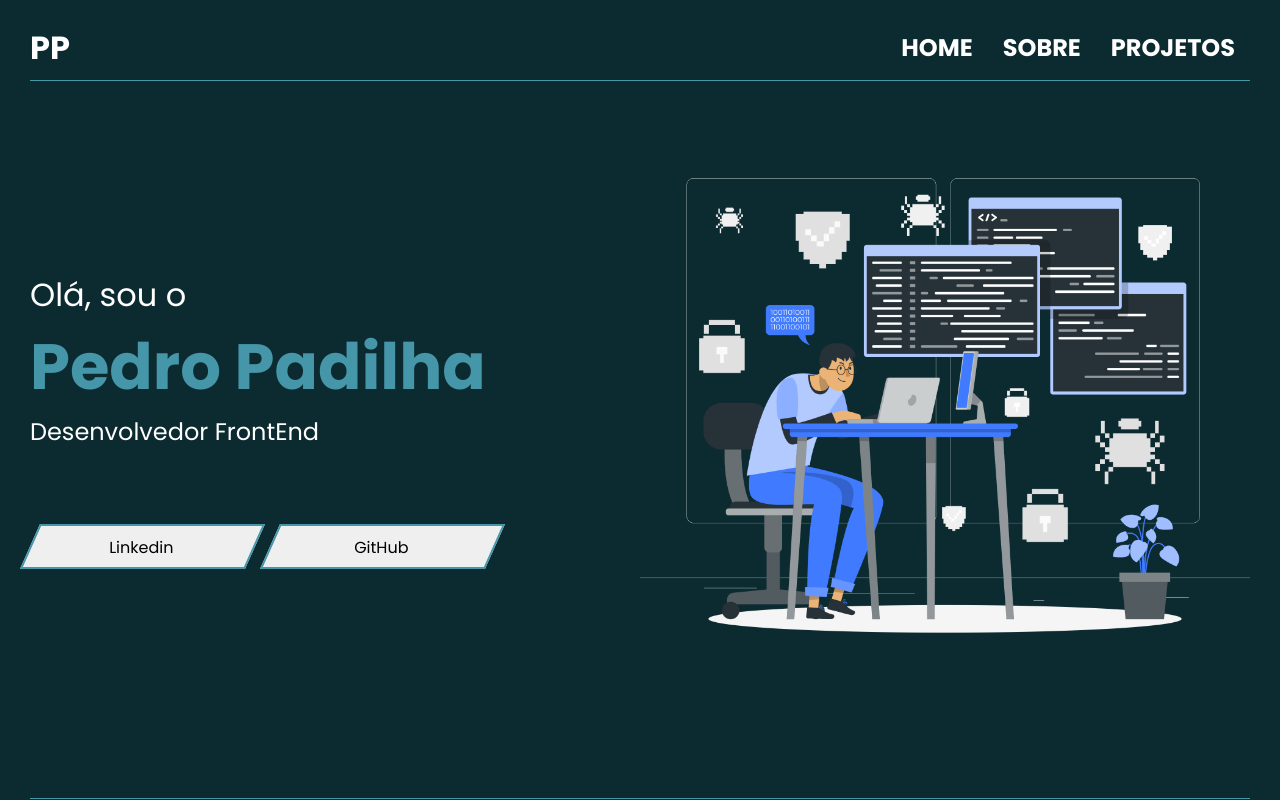
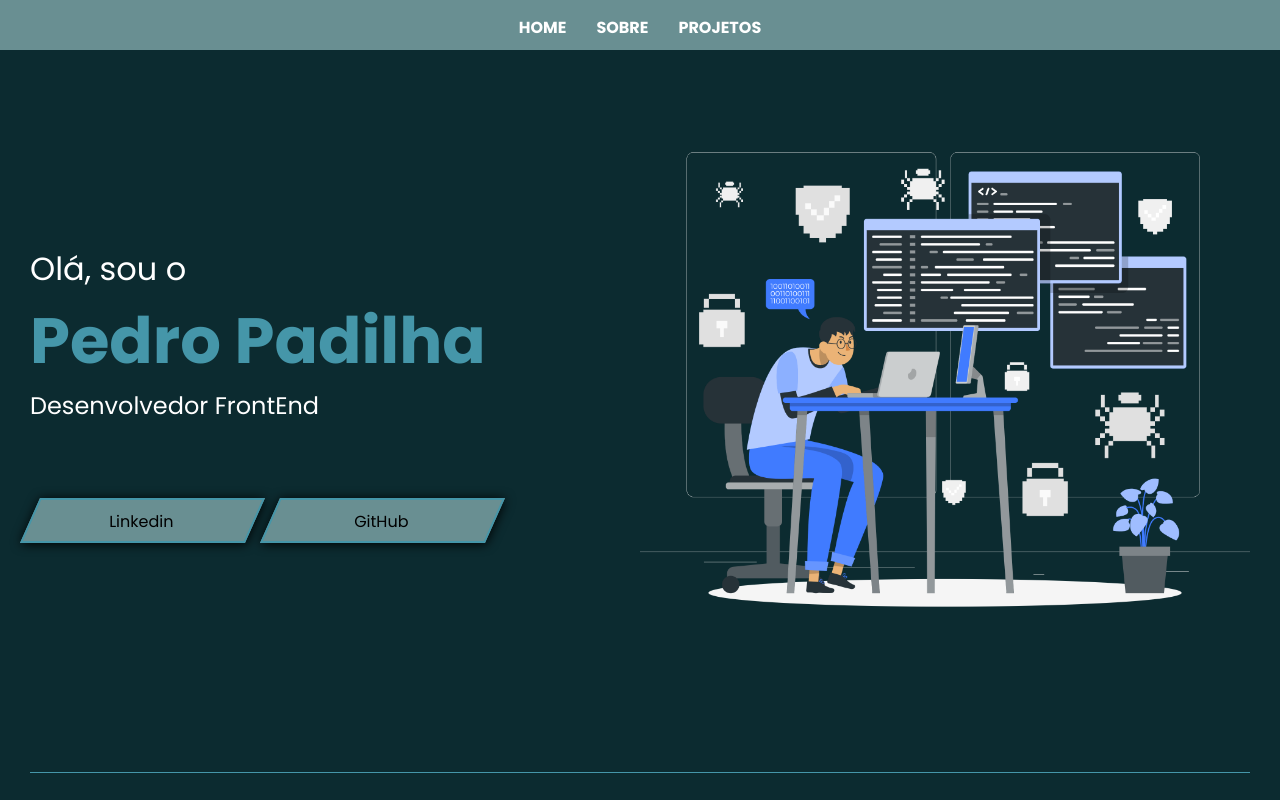
Before and after one commit to pedropadilhan/portfolio, a plain HTML site: page index.html in a window 1280 px wide. Shown: the top 800 px of the page. Drawn offline with Linux system fonts and the light colour scheme.

Commit message:
menu fixo
preciso melhorar os botões de redes sociais

```diff
--- a/estilos.css
+++ b/estilos.css
@@ -24,22 +24,23 @@ html {
 }
 
 /* HEADER */
-.header-container {
-    display: flex;
-    justify-content: space-between;
+ .header-container {
+    position: fixed;
+    top: 0;
+    left: 0;
+    width: 100%;
+    height: 50px;
+    background-color: var(--cor3);
+    /* display: flex;
+    justify-content: center;
     align-items: center;
     margin-bottom: 30px;
-    border-bottom: 1px solid #4596A9;
-
-}
-
-
-.menu-items {
-    font-size: 24px;
+    border-bottom: 1px solid #4596A9; */
 }
 
 .menu-items ul {
     display: flex;
+    justify-content: center;
     list-style: none;
 }
 
@@ -53,14 +54,16 @@ html {
 }
 
 .menu-items a:hover {
-    color: var(--cor5);
+    color: var(--cor1);
     text-decoration: overline;
     transition: 0.3s;
 }
 
+
 /* MAIN */
 main {
     height: 70vh;
+    margin-top: 70px;
 }
 
 .container-main {
@@ -109,6 +112,8 @@ main {
     height: 45px;
     width: 225px;
     border: 2px solid var(--cor5);
+    box-shadow: 1px 1px 10px black;
+    background-color: var(--cor3);
     padding: 8px 40px;
     margin-top: 50px;
     font-size: 24px;
--- a/index.html
+++ b/index.html
@@ -5,7 +5,7 @@
     <meta charset="UTF-8">
     <meta http-equiv="X-UA-Compatible" content="IE=edge">
     <meta name="viewport" content="width=device-width, initial-scale=1.0">
-    <title>Portfólio</title>
+    <title>Portfólio do Pedro</title>
     <link rel="stylesheet" href="estilos.css">
     <link rel="stylesheet" href="mediaquery.css">
 </head>
@@ -13,10 +13,7 @@
 <body>
     <header>
         <div class="header-container">
-            <div class="logo">
-                <h1>PP</h1>
-            </div>
-            <menu class="menu-items">
+            <nav class="menu-items">
                 <ul>
                     <li>
                         <a href="#">HOME</a>
@@ -25,11 +22,11 @@
                         <a href="#texto">SOBRE</a>
                     </li>
                     <li>
-                            <a href="">PROJETOS</a>
+                        <a href="#projetos">PROJETOS</a>
                     </li>
                 </ul>
         </div>
-            </menu>
+        </nav>
     </header>
     <main>
         <section class="container-main">
@@ -38,9 +35,10 @@
                 <h1>Pedro Padilha</h1>
                 <h2>Desenvolvedor FrontEnd</h2>
                 <div class="rede-social">
-                    <button><a href="https://www.linkedin.com/in/pedro-padilha-b8412721b/" target="_blank">Linkedin</a></button>
+                    <button><a href="https://www.linkedin.com/in/pedro-padilha-b8412721b/"
+                            target="_blank">Linkedin</a></button>
 
-                    <button><a href="https://github.com/pedropadilhan" target="_blank">GitHub</a></button>
+                    <button ><a href="https://github.com/pedropadilhan" target="_blank">GitHub</a></button>
                 </div>
             </div>
             <div class="direita">
@@ -51,12 +49,14 @@
         <section class="container-sobre">
             <div class="texto" id="texto">
                 <h2>Sobre mim</h2>
-                <p>Lorem ipsum dolor sit, amet consectetur adipisicing elit. Ullam nam quo explicabo vel asperiores error recusandae mollitia illo at dolore impedit, nobis provident blanditiis nesciunt soluta esse similique molestias rerum!</p>
+                <p>Lorem ipsum dolor sit, amet consectetur adipisicing elit. Ullam nam quo explicabo vel asperiores
+                    error recusandae mollitia illo at dolore impedit, nobis provident blanditiis nesciunt soluta esse
+                    similique molestias rerum!</p>
             </div>
         </section>
 
         <section class="projetos">
-            <h2>PROJETOS</h2>
+            <h2 id="projetos">PROJETOS</h2>
             <div class="container-projeto">
                 <div class="card">
                     <div class="card-image">
@@ -64,7 +64,9 @@
                     </div>
                     <div class="card-texto">
                         <h2 class="titulo-card">Título do Card</h2>
-                    <p class="desc">Lorem, ipsum dolor sit amet consectetur adipisicing elit. Nostrum ratione debitis at quam, alias officia maiores error itaque quasi enim architecto ex, distinctio facilis similique deserunt aspernatur quia molestiae et.</p>
+                        <p class="desc">Lorem, ipsum dolor sit amet consectetur adipisicing elit. Nostrum ratione
+                            debitis at quam, alias officia maiores error itaque quasi enim architecto ex, distinctio
+                            facilis similique deserunt aspernatur quia molestiae et.</p>
                     </div>
                     <button type="button" class="btn">SABER MAIS</button>
                 </div>
@@ -74,7 +76,9 @@
                     </div>
                     <div class="card-texto">
                         <h2 class="titulo-card">Título do Card</h2>
-                    <p class="desc">Lorem, ipsum dolor sit amet consectetur adipisicing elit. Nostrum ratione debitis at quam, alias officia maiores error itaque quasi enim architecto ex, distinctio facilis similique deserunt aspernatur quia molestiae et.</p>
+                        <p class="desc">Lorem, ipsum dolor sit amet consectetur adipisicing elit. Nostrum ratione
+                            debitis at quam, alias officia maiores error itaque quasi enim architecto ex, distinctio
+                            facilis similique deserunt aspernatur quia molestiae et.</p>
                     </div>
                     <button type="button" class="btn">SABER MAIS</button>
                 </div>
@@ -84,7 +88,9 @@
                     </div>
                     <div class="card-texto">
                         <h2 class="titulo-card">Título do Card</h2>
-                    <p class="desc">Lorem, ipsum dolor sit amet consectetur adipisicing elit. Nostrum ratione debitis at quam, alias officia maiores error itaque quasi enim architecto ex, distinctio facilis similique deserunt aspernatur quia molestiae et.</p>
+                        <p class="desc">Lorem, ipsum dolor sit amet consectetur adipisicing elit. Nostrum ratione
+                            debitis at quam, alias officia maiores error itaque quasi enim architecto ex, distinctio
+                            facilis similique deserunt aspernatur quia molestiae et.</p>
                     </div>
                     <button type="button" class="btn">SABER MAIS</button>
                 </div>
@@ -94,7 +100,9 @@
                     </div>
                     <div class="card-texto">
                         <h2 class="titulo-card">Título do Card</h2>
-                    <p class="desc">Lorem, ipsum dolor sit amet consectetur adipisicing elit. Nostrum ratione debitis at quam, alias officia maiores error itaque quasi enim architecto ex, distinctio facilis similique deserunt aspernatur quia molestiae et.</p>
+                        <p class="desc">Lorem, ipsum dolor sit amet consectetur adipisicing elit. Nostrum ratione
+                            debitis at quam, alias officia maiores error itaque quasi enim architecto ex, distinctio
+                            facilis similique deserunt aspernatur quia molestiae et.</p>
                     </div>
                     <button type="button" class="btn">SABER MAIS</button>
                 </div>
@@ -104,7 +112,9 @@
                     </div>
                     <div class="card-texto">
                         <h2 class="titulo-card">Título do Card</h2>
-                    <p class="desc">Lorem, ipsum dolor sit amet consectetur adipisicing elit. Nostrum ratione debitis at quam, alias officia maiores error itaque quasi enim architecto ex, distinctio facilis similique deserunt aspernatur quia molestiae et.</p>
+                        <p class="desc">Lorem, ipsum dolor sit amet consectetur adipisicing elit. Nostrum ratione
+                            debitis at quam, alias officia maiores error itaque quasi enim architecto ex, distinctio
+                            facilis similique deserunt aspernatur quia molestiae et.</p>
                     </div>
                     <button type="button" class="btn">SABER MAIS</button>
                 </div>
@@ -114,18 +124,15 @@
                     </div>
                     <div class="card-texto">
                         <h2 class="titulo-card">Título do Card</h2>
-                    <p class="desc">Lorem, ipsum dolor sit amet consectetur adipisicing elit. Nostrum ratione debitis at quam, alias officia maiores error itaque quasi enim architecto ex, distinctio facilis similique deserunt aspernatur quia molestiae et.</p>
+                        <p class="desc">Lorem, ipsum dolor sit amet consectetur adipisicing elit. Nostrum ratione
+                            debitis at quam, alias officia maiores error itaque quasi enim architecto ex, distinctio
+                            facilis similique deserunt aspernatur quia molestiae et.</p>
                     </div>
                     <button type="button" class="btn">SABER MAIS</button>
                 </div>
-
-
             </div>
         </section>
     </main>
-    <footer class="footer">
-
-    </footer>
 </body>
 
 </html>
```
Lines whose indentation alone changed are shown as unchanged.
